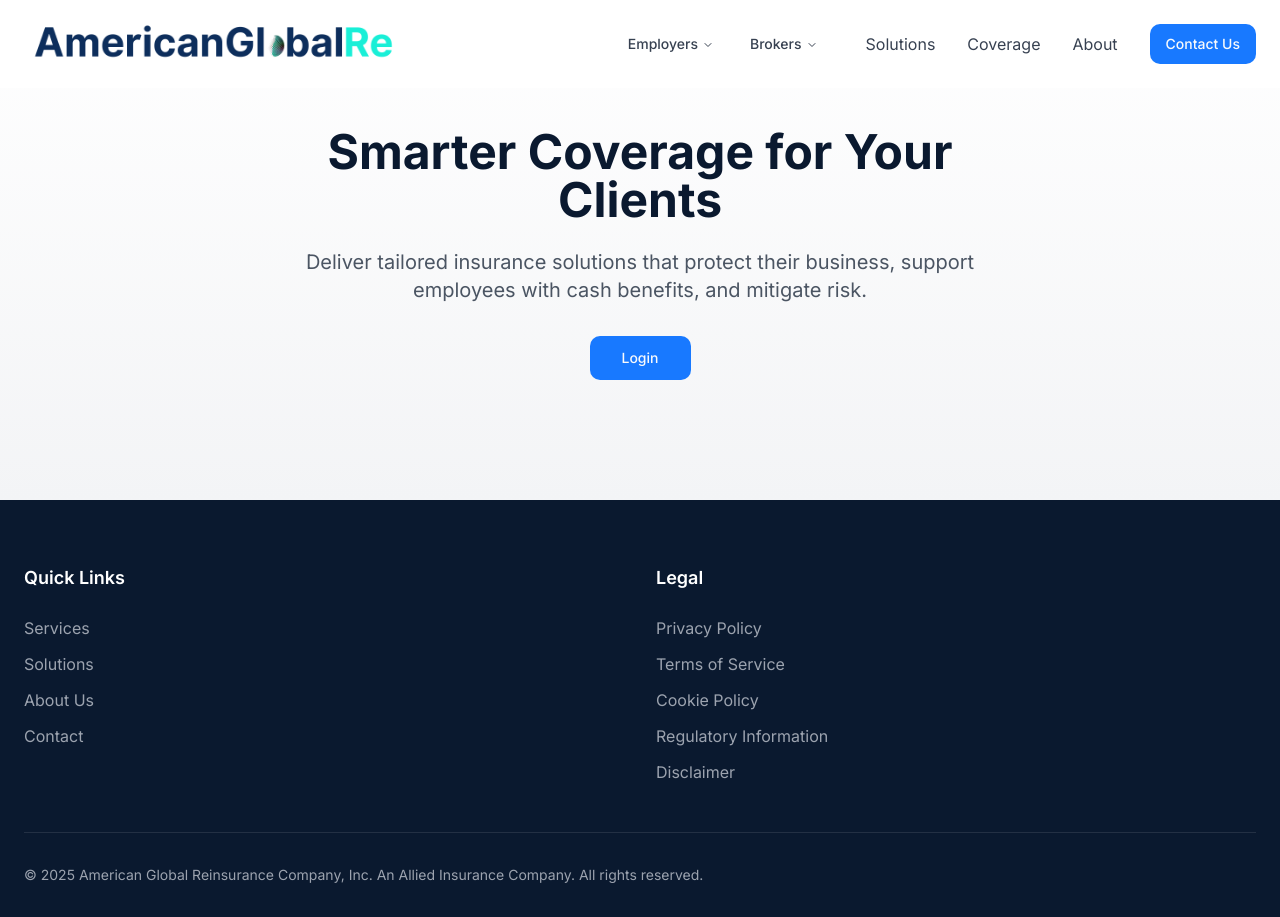
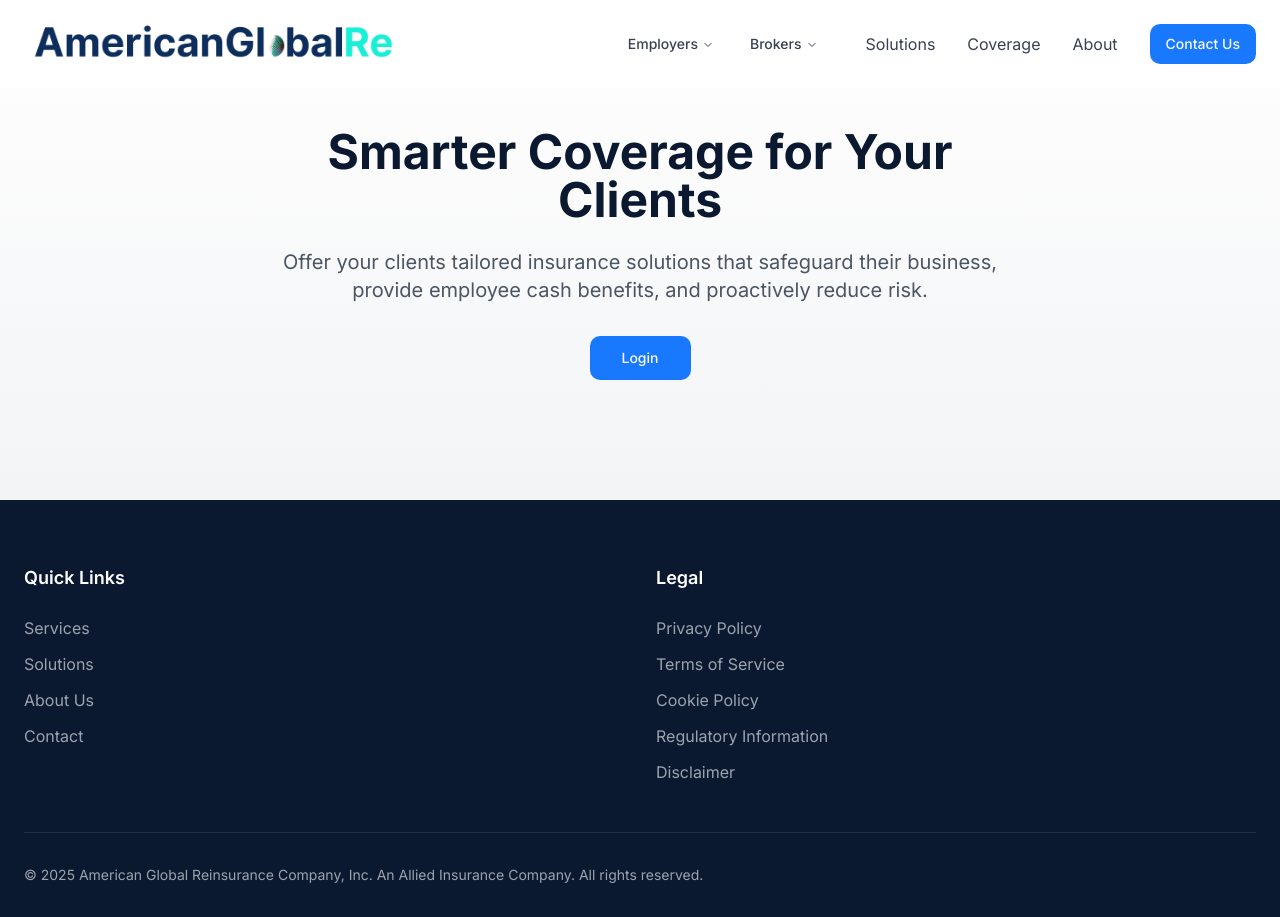
Before and after one commit to youngcitybandit/americanglobalre, a React (Vite) app: page /broker-login in a window 1280 px wide. Built offline with nearby package versions, Linux system fonts and the light colour scheme.

Commit message:
Update BrokerLogin subheading
Change the subheading text on the BrokerLogin page.

```diff
--- a/src/pages/BrokerLogin.tsx
+++ b/src/pages/BrokerLogin.tsx
@@ -14,7 +14,7 @@ const BrokerLogin = () => {
             <div className="text-center mb-10">
               <h1 className="text-3xl md:text-5xl font-bold text-agr-dark mb-6">Smarter Coverage for Your Clients</h1>
               <p className="text-lg md:text-xl text-gray-600 mb-8">
-                Deliver tailored insurance solutions that protect their business, support employees with cash benefits, and mitigate risk.
+                Offer your clients tailored insurance solutions that safeguard their business, provide employee cash benefits, and proactively reduce risk.
               </p>
               <Button asChild size="lg" className="bg-agr-brightBlue hover:bg-agr-blue transition-transform duration-300 hover:scale-105">
                 <a href="/broker-login">Login</a>
```
